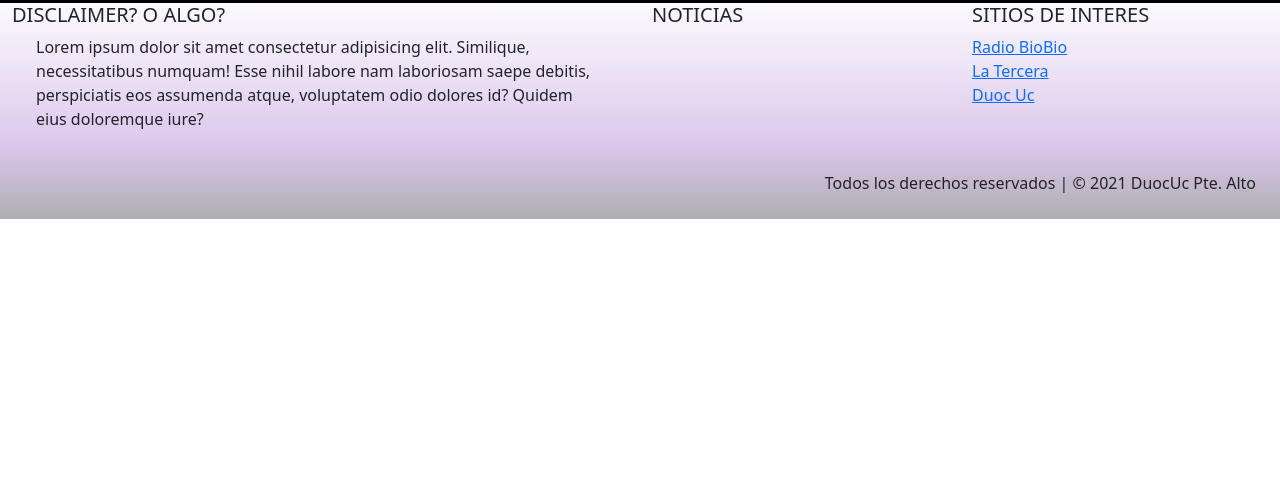
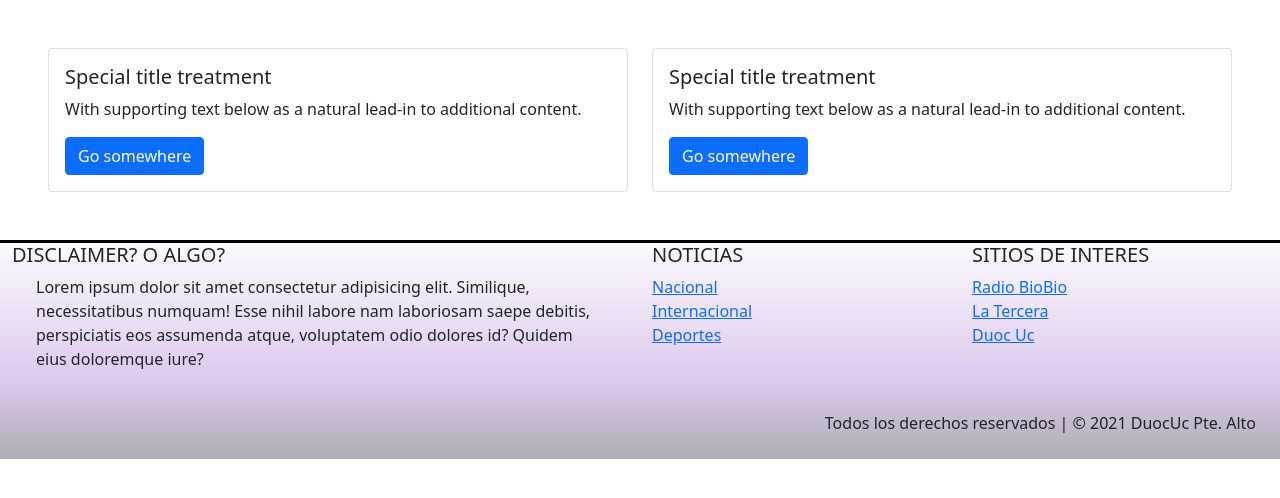
Before and after one commit to andreinacat/caosnews, a Django app: page /mis_noticias/ in a window 1280 px wide. Shown: the part 100-598 px from the top of the page. Run offline with Django 3.2, Linux system fonts and the light colour scheme; data comes from the database, SQL or seed files in the repository; both versions use the stored data as it was after the commit.

Commit message:
agregado, solo la pag de mis noticias

```diff
--- a/caos_news/templates/mis_notis.html
+++ b/caos_news/templates/mis_notis.html
@@ -24,8 +24,8 @@
     </li>
     {% endif %}
     <li class="nav-item dropdown">
-                            <a class="nav-link dropdown-toggle" href="#" id="navbarDropdown" role="button"
-                                data-bs-toggle="dropdown" aria-expanded="false">
+        <a class="nav-link dropdown-toggle" href="#" id="navbarDropdown" role="button" data-bs-toggle="dropdown"
+            aria-expanded="false">
             Noticias
         </a>
 
@@ -43,3 +43,34 @@
         </ul>
     </li>
     {% endblock link_activos %}
+    {% block contenido %}
+    <section class="container-fluid p-5">
+        <div class="row">
+            <div class="col-sm-6">
+                <div class="card">
+                    <div class="card-body">
+                        <h5 class="card-title">Special title treatment</h5>
+                        <p class="card-text">With supporting text below as a natural lead-in to additional content.</p>
+                        <a href="#" class="btn btn-primary">Go somewhere</a>
+                    </div>
+                </div>
+            </div>
+            <div class="col-sm-6">
+                <div class="card">
+                    <div class="card-body">
+                        <h5 class="card-title">Special title treatment</h5>
+                        <p class="card-text">With supporting text below as a natural lead-in to additional content.</p>
+                        <a href="#" class="btn btn-primary">Go somewhere</a>
+                    </div>
+                </div>
+            </div>
+        </div>
+
+    </section>
+
+    {% endblock contenido %}
+    {% block categorias %}
+    {% for x in categorias %}
+        <li><a href="{% url 'categ' x.nombre_catg %}">{{x.nombre_catg}}</a></li>
+    {% endfor %}
+{% endblock categorias %}
```
Also changed, not shown: db.sqlite3. Lines whose indentation alone changed are shown as unchanged.
